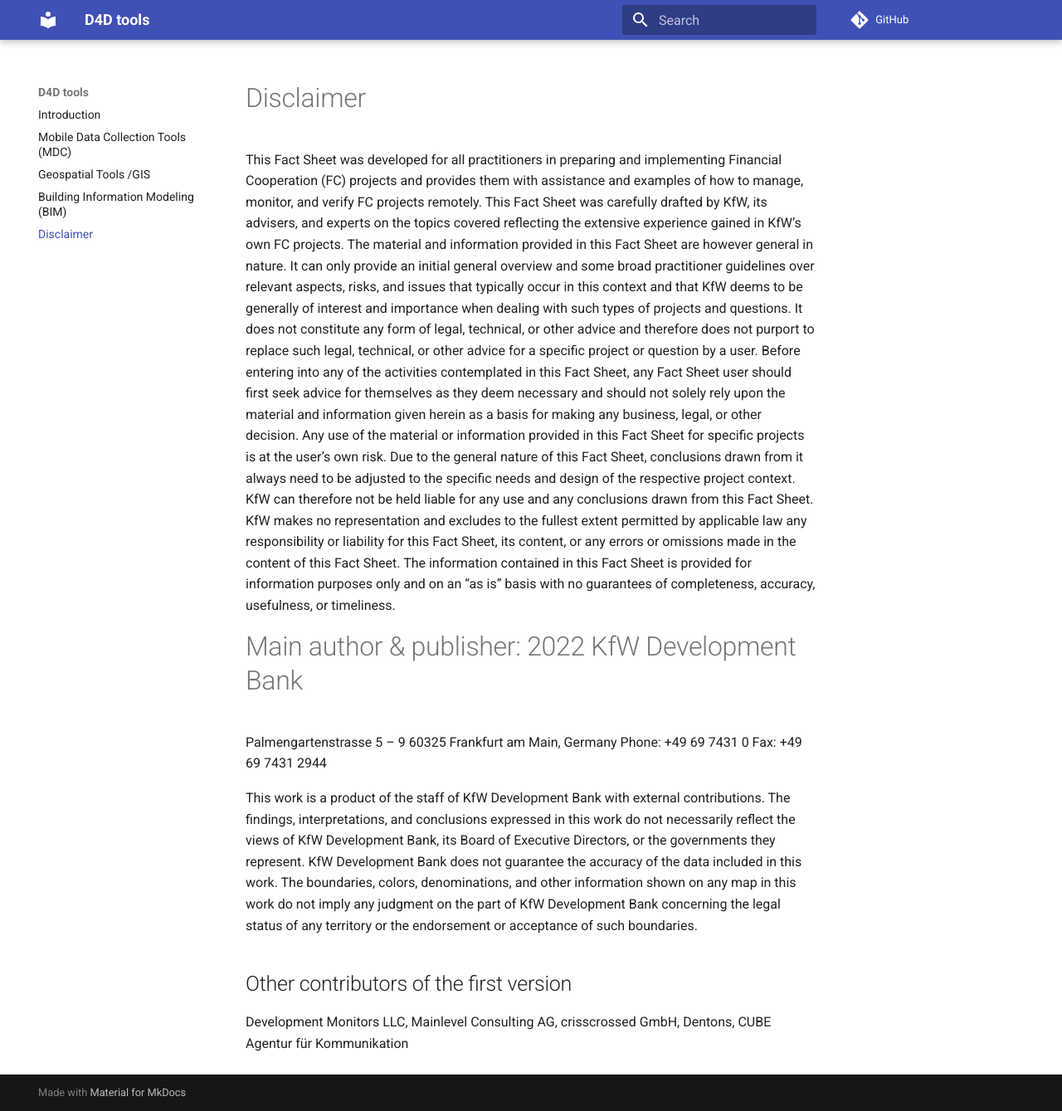
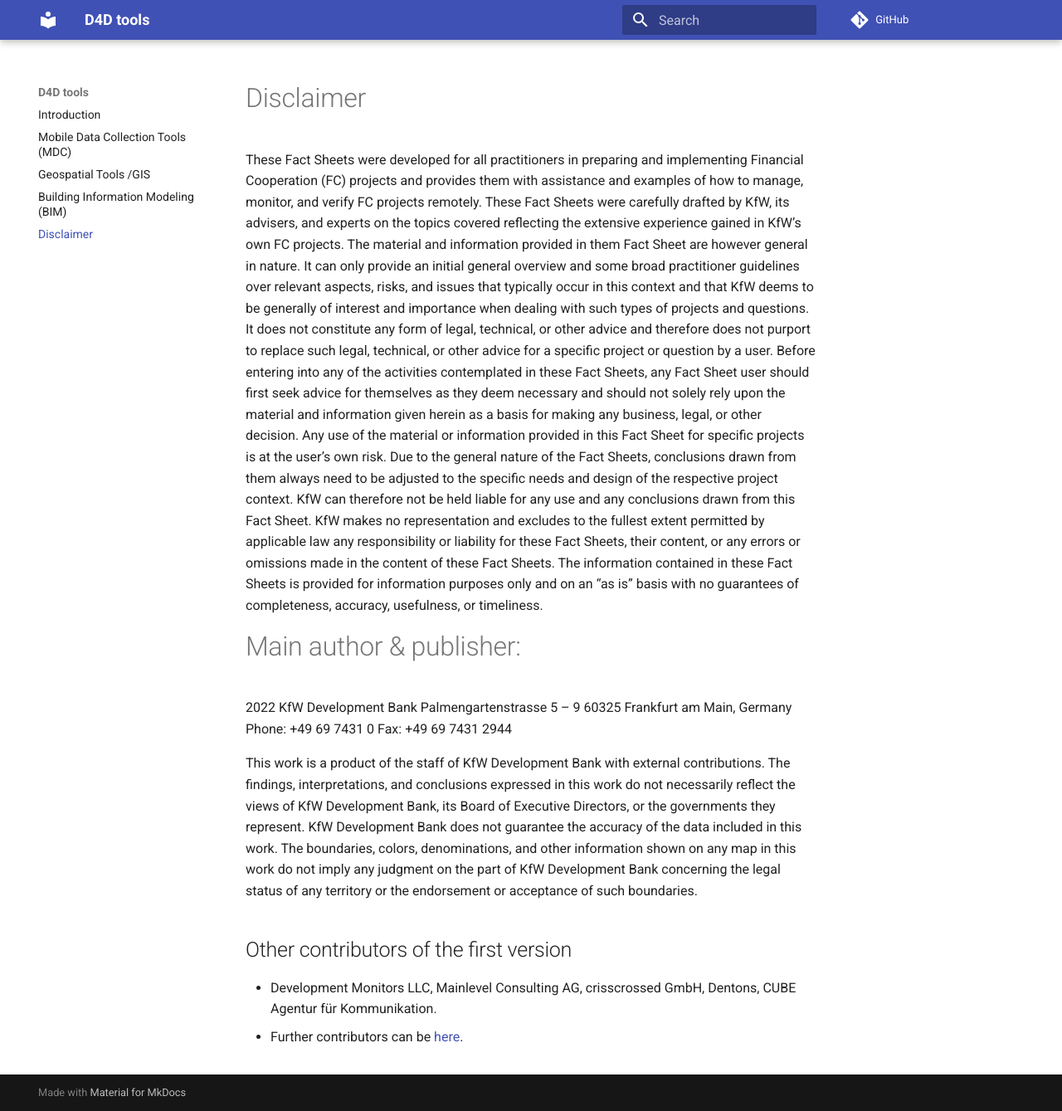
Before and after one commit to openkfw/d4dtools, an MkDocs documentation site: the page built from docs/disclaimer.md, in a window 1280 px wide and 1339 px high. Shown: the whole window at 83% size. Built offline with MkDocs 1.6.1 and Material for MkDocs 9.7.7, drawn with Linux system fonts in a browser that asks for light colours; comment, search, counter and statistics services are not loaded.

Commit message:
New disclaimer

```diff
--- a/docs/disclaimer.md
+++ b/docs/disclaimer.md
@@ -1,27 +1,20 @@
----
-layout: page
-title: Disclaimer
-permalink: /disclaimer/
----
 # Disclaimer
-This Fact Sheet was developed for all practitioners in preparing and implementing Financial Cooperation (FC) projects and provides them with assistance and examples of how to manage, monitor, and verify FC projects remotely.
-This Fact Sheet was carefully drafted by KfW, its advisers, and experts on the topics covered reflecting the extensive experience gained in KfW’s own FC projects. The material and information provided in this Fact Sheet are however general in nature. It can only provide an initial general overview and some broad practitioner guidelines over relevant aspects, risks, and issues that typically occur in this context and that KfW deems to be generally of interest and importance when dealing with such types of projects and questions. It does not constitute any form of legal, technical, or other advice and therefore does not purport to replace such legal, technical, or other advice for a specific project or question by a user.
-Before entering into any of the activities contemplated in this Fact Sheet, any Fact Sheet user should first seek advice for themselves as they deem necessary and should not solely rely upon the material and information given herein as a basis for making any business, legal, or other decision. Any use of the material or information provided in this Fact Sheet for specific projects is at the user’s own risk.
-Due to the general nature of this Fact Sheet, conclusions drawn from it always need to be adjusted to the specific needs and design of the respective project context. KfW can therefore not be held liable for any use and any conclusions drawn from this Fact Sheet.
-KfW makes no representation and excludes to the fullest extent permitted by applicable law any responsibility or liability for this Fact Sheet, its content, or any errors or omissions made in the content of this Fact Sheet. The information contained in this Fact Sheet is provided for information purposes only and
-on an “as is” basis with no guarantees of completeness, accuracy, usefulness, or timeliness.
+These Fact Sheets were developed for all practitioners in preparing and implementing Financial Cooperation (FC) projects and provides them with assistance and examples of how to manage, monitor, and verify FC projects remotely.
+These Fact Sheets were carefully drafted by KfW, its advisers, and experts on the topics covered reflecting the extensive experience gained in KfW’s own FC projects. The material and information provided in them Fact Sheet are however general in nature. It can only provide an initial general overview and some broad practitioner guidelines over relevant aspects, risks, and issues that typically occur in this context and that KfW deems to be generally of interest and importance when dealing with such types of projects and questions. It does not constitute any form of legal, technical, or other advice and therefore does not purport to replace such legal, technical, or other advice for a specific project or question by a user.
+Before entering into any of the activities contemplated in these Fact Sheets, any Fact Sheet user should first seek advice for themselves as they deem necessary and should not solely rely upon the material and information given herein as a basis for making any business, legal, or other decision. Any use of the material or information provided in this Fact Sheet for specific projects is at the user’s own risk.
+Due to the general nature of the Fact Sheets, conclusions drawn from them always need to be adjusted to the specific needs and design of the respective project context. KfW can therefore not be held liable for any use and any conclusions drawn from this Fact Sheet.
+KfW makes no representation and excludes to the fullest extent permitted by applicable law any responsibility or liability for these Fact Sheets, their content, or any errors or omissions made in the content of these Fact Sheets. The information contained in these Fact Sheets is provided for information purposes only and on an “as is” basis with no guarantees of completeness, accuracy, usefulness, or timeliness.
 
 
-# Main author & publisher: 2022 KfW Development Bank
+# Main author & publisher:
+2022 KfW Development Bank
 Palmengartenstrasse 5 – 9
 60325 Frankfurt am Main, Germany
 Phone: +49 69 7431 0
 Fax: +49 69 7431 2944
 
-This work is a product of the staff of KfW Development Bank with external contributions. The findings, interpretations, and conclusions
-expressed in this work do not necessarily reflect the views of KfW Development Bank, its Board of Executive Directors, or the
-governments they represent. KfW Development Bank does not guarantee the accuracy of the data included in this work. The boundaries, colors, denominations,
-and other information shown on any map in this work do not imply any judgment on the part of KfW Development Bank concerning the legal status of any territory or the endorsement or acceptance of such boundaries.
+This work is a product of the staff of KfW Development Bank with external contributions. The findings, interpretations, and conclusions expressed in this work do not necessarily reflect the views of KfW Development Bank, its Board of Executive Directors, or the governments they represent. KfW Development Bank does not guarantee the accuracy of the data included in this work. The boundaries, colors, denominations, and other information shown on any map in this work do not imply any judgment on the part of KfW Development Bank concerning the legal status of any territory or the endorsement or acceptance of such boundaries.
 
 ## Other contributors of the first version
-Development Monitors LLC, Mainlevel Consulting AG, crisscrossed GmbH, Dentons, CUBE Agentur für Kommunikation
+- Development Monitors LLC, Mainlevel Consulting AG, crisscrossed GmbH, Dentons, CUBE Agentur für Kommunikation.
+- Further contributors can be [here](https://github.com/openkfw/d4dtools/graphs/contributors).
```
Also changed, not shown: docs/gis.md (+7 -0 lines).
